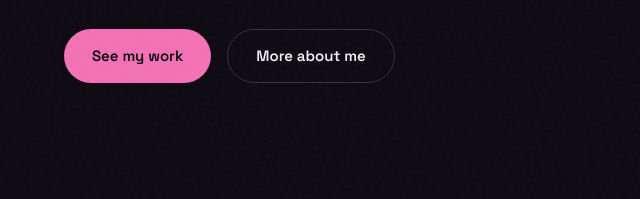
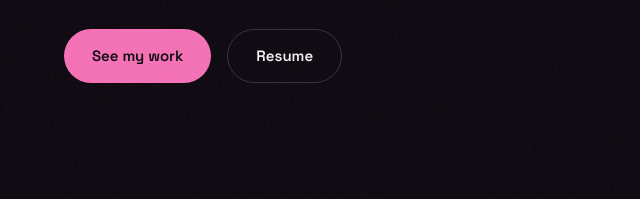
Before and after one commit to K23K-dev/personal-website, an Astro site: page / in a window 1280 px wide. Shown: the part 526-725 px from the top of the page, 0-640 px from the left. Built offline with nearby package versions, Linux system fonts and the light colour scheme; Astro itself is replaced by a stand-in of ours.

Commit message:
add resume

```diff
--- a/src/pages/index.astro
+++ b/src/pages/index.astro
@@ -27,7 +27,7 @@ import { featuredProjects } from '../data/projects';
 
           <div class="hero-actions">
             <a href="/projects" class="btn btn-primary">See my work</a>
-            <a href="#about" class="btn btn-secondary">More about me</a>
+            <a href="/resume.pdf" class="btn btn-secondary">Resume</a>
           </div>
         </div>
 
```
Also changed, not shown: 1 other file.
